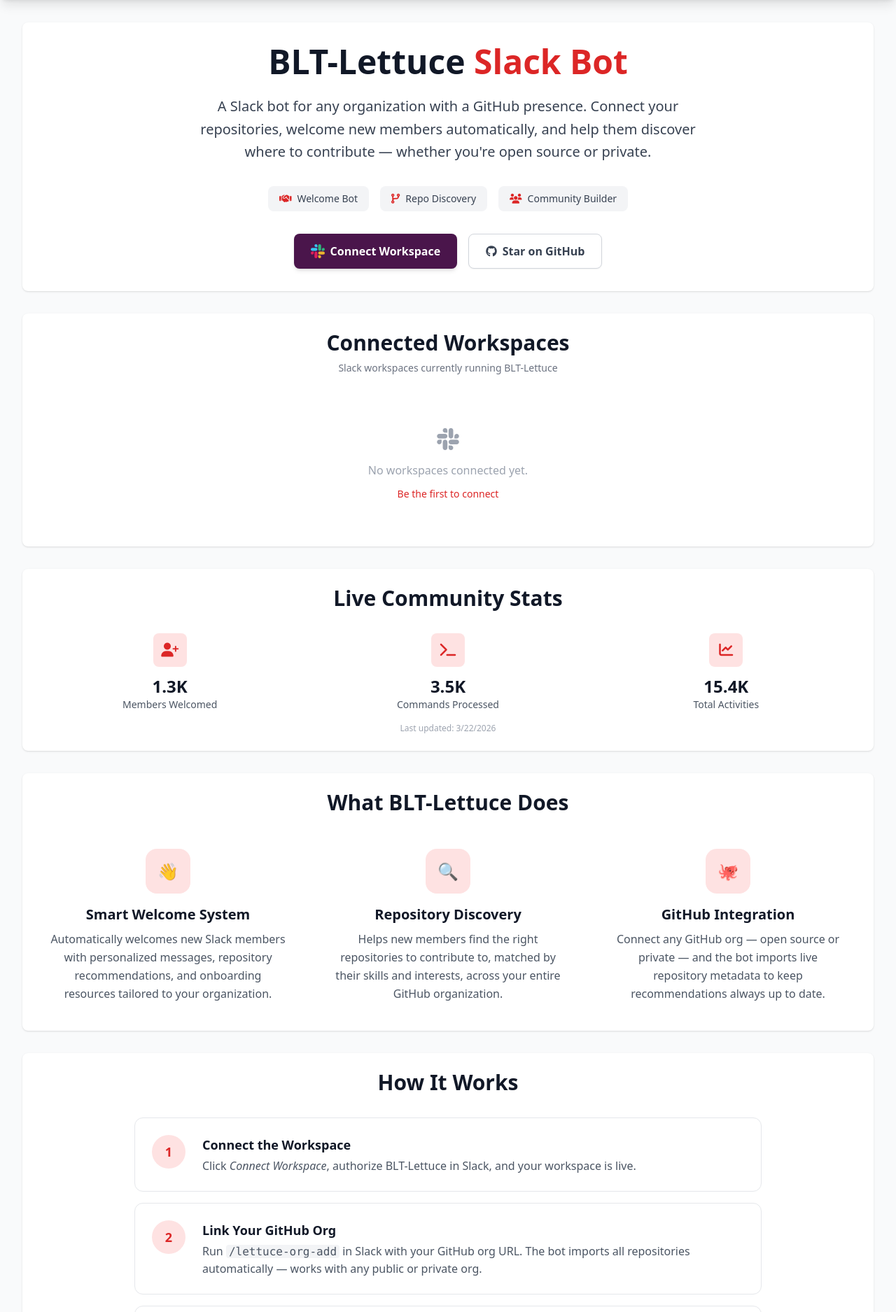
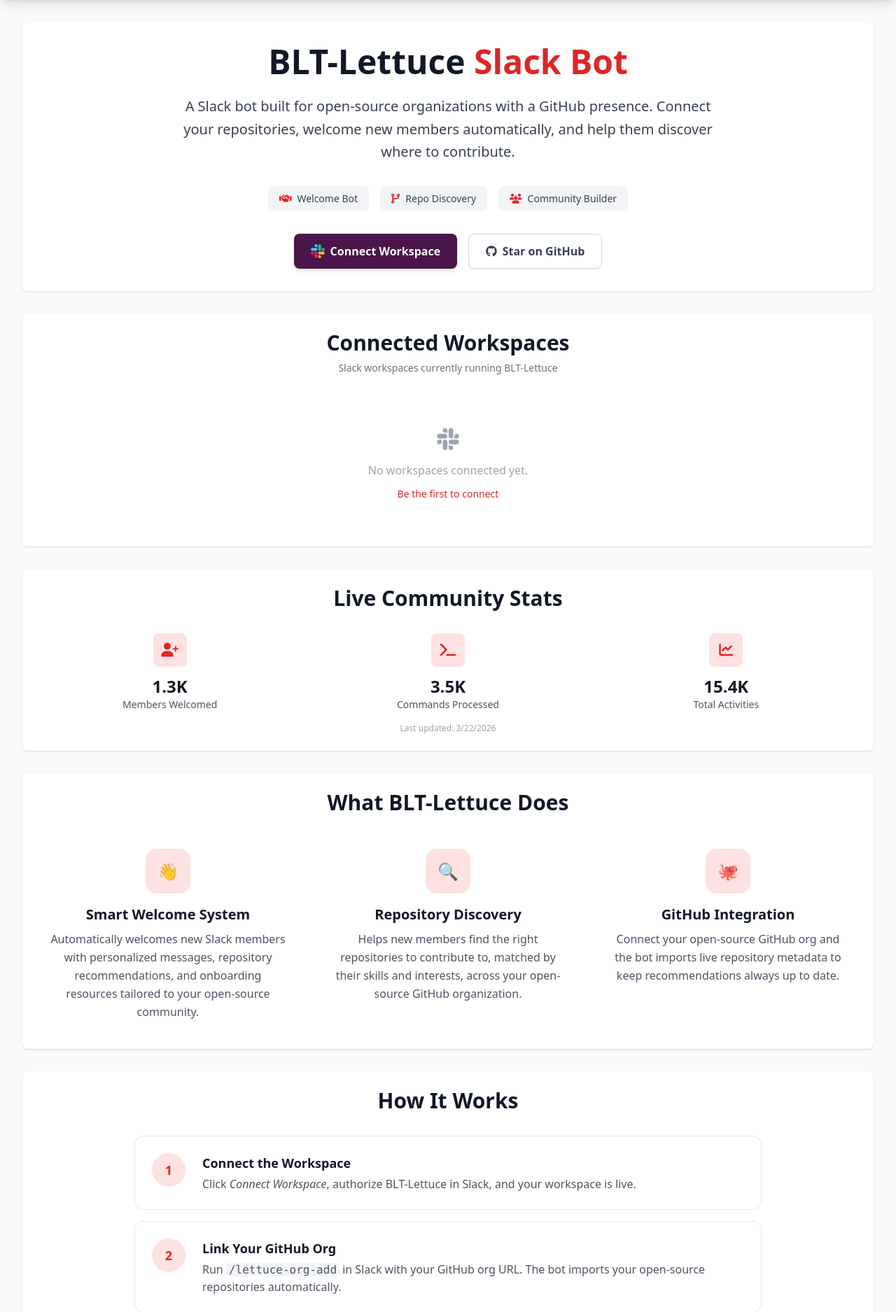
Before and after one commit to OWASP-BLT/BLT-Lettuce, a Flask app: template src/lettuce/templates/homepage.html in a window 1280 px wide. Shown: the part 64-1939 px from the top of the page at 70% size. Run offline with Flask 3, Linux system fonts and the light colour scheme; the template is opened without the code that fills it, so the values that code supplies are empty; some libraries are stand-ins or nearby versions.

Commit message:
fix: Update homepage descriptions to emphasize open-source focus and improve clarity

```diff
--- a/src/lettuce/templates/homepage.html
+++ b/src/lettuce/templates/homepage.html
@@ -3,10 +3,10 @@
   <head>
     <meta charset="UTF-8" />
     <meta name="viewport" content="width=device-width, initial-scale=1.0" />
-    <meta name="description" content="BLT-Lettuce - Slack Bot for welcoming new members and helping them discover your GitHub repositories" />
+    <meta name="description" content="BLT-Lettuce - Slack Bot for welcoming new members and helping them discover open-source GitHub repositories" />
     <meta name="keywords" content="Slack Bot, GitHub, Open Source, BLT, Community, Developer" />
     <meta property="og:title" content="BLT-Lettuce - GitHub-Connected Slack Bot" />
-    <meta property="og:description" content="An intelligent Slack bot that welcomes new members and helps them discover your organization's GitHub repositories" />
+    <meta property="og:description" content="An intelligent Slack bot that welcomes new members and helps them discover open-source GitHub repositories" />
     <meta property="og:type" content="website" />
     <title>BLT-Lettuce | GitHub-Connected Slack Bot</title>
     <script src="https://cdn.tailwindcss.com"></script>
@@ -49,7 +49,7 @@
       <section class="bg-white rounded-lg shadow p-8 mb-8 text-center relative overflow-hidden">
         <div class="max-w-3xl mx-auto relative z-10">
           <h1 class="text-4xl md:text-5xl font-bold text-gray-900 mb-6">BLT-Lettuce <span class="text-red-600">Slack Bot</span></h1>
-          <p class="text-xl text-gray-700 mb-8 leading-relaxed">A Slack bot for any organization with a GitHub presence. Connect your repositories, welcome new members automatically, and help them discover where to contribute — whether you're open source or private.</p>
+          <p class="text-xl text-gray-700 mb-8 leading-relaxed">A Slack bot built for open-source organizations with a GitHub presence. Connect your repositories, welcome new members automatically, and help them discover where to contribute.</p>
           <div class="flex justify-center flex-wrap gap-4 mb-8">
             <span class="inline-flex items-center px-4 py-2 bg-gray-100 text-gray-700 rounded-lg text-sm font-medium"><i class="fas fa-handshake mr-2 text-red-600"></i>Welcome Bot</span>
             <span class="inline-flex items-center px-4 py-2 bg-gray-100 text-gray-700 rounded-lg text-sm font-medium"><i class="fas fa-code-branch mr-2 text-red-600"></i>Repo Discovery</span>
@@ -106,17 +106,17 @@
           <div class="text-center p-4 hover:bg-gray-50 rounded-xl transition-colors">
             <div class="w-16 h-16 bg-red-100 text-red-600 rounded-2xl flex items-center justify-center mx-auto mb-4 text-2xl">👋</div>
             <h3 class="text-xl font-bold text-gray-900 mb-2">Smart Welcome System</h3>
-            <p class="text-gray-600 leading-relaxed">Automatically welcomes new Slack members with personalized messages, repository recommendations, and onboarding resources tailored to your organization.</p>
+            <p class="text-gray-600 leading-relaxed">Automatically welcomes new Slack members with personalized messages, repository recommendations, and onboarding resources tailored to your open-source community.</p>
           </div>
           <div class="text-center p-4 hover:bg-gray-50 rounded-xl transition-colors">
             <div class="w-16 h-16 bg-red-100 text-red-600 rounded-2xl flex items-center justify-center mx-auto mb-4 text-2xl">🔍</div>
             <h3 class="text-xl font-bold text-gray-900 mb-2">Repository Discovery</h3>
-            <p class="text-gray-600 leading-relaxed">Helps new members find the right repositories to contribute to, matched by their skills and interests, across your entire GitHub organization.</p>
+            <p class="text-gray-600 leading-relaxed">Helps new members find the right repositories to contribute to, matched by their skills and interests, across your open-source GitHub organization.</p>
           </div>
           <div class="text-center p-4 hover:bg-gray-50 rounded-xl transition-colors">
             <div class="w-16 h-16 bg-red-100 text-red-600 rounded-2xl flex items-center justify-center mx-auto mb-4 text-2xl">🐙</div>
             <h3 class="text-xl font-bold text-gray-900 mb-2">GitHub Integration</h3>
-            <p class="text-gray-600 leading-relaxed">Connect any GitHub org — open source or private — and the bot imports live repository metadata to keep recommendations always up to date.</p>
+            <p class="text-gray-600 leading-relaxed">Connect your open-source GitHub org and the bot imports live repository metadata to keep recommendations always up to date.</p>
           </div>
         </div>
       </section>
@@ -135,7 +135,7 @@
             <div class="flex-shrink-0 flex items-center justify-center w-12 h-12 rounded-full bg-red-100 text-red-600 font-bold text-lg">2</div>
             <div>
               <h3 class="text-lg font-bold text-gray-900 mb-1">Link Your GitHub Org</h3>
-              <p class="text-gray-600">Run <code class="bg-gray-100 px-1 rounded">/lettuce-org-add</code> in Slack with your GitHub org URL. The bot imports all repositories automatically — works with any public or private org.</p>
+              <p class="text-gray-600">Run <code class="bg-gray-100 px-1 rounded">/lettuce-org-add</code> in Slack with your GitHub org URL. The bot imports your open-source repositories automatically.</p>
             </div>
           </div>
           <div class="flex flex-col md:flex-row gap-6 p-6 border rounded-xl hover:shadow-md transition-shadow">
```
